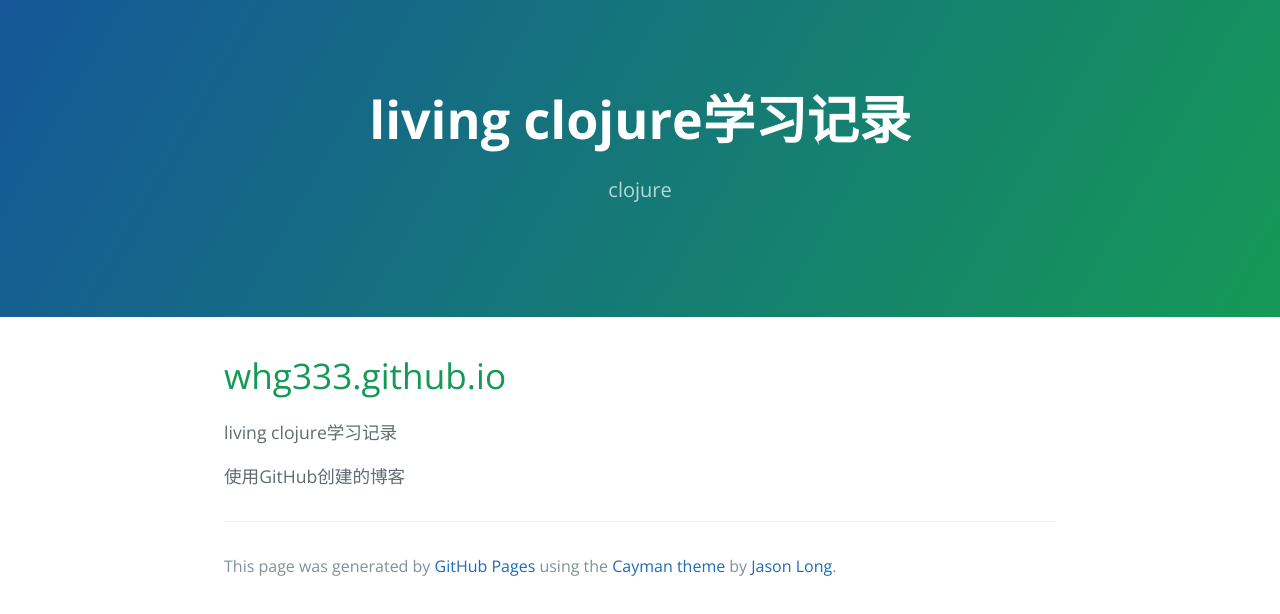
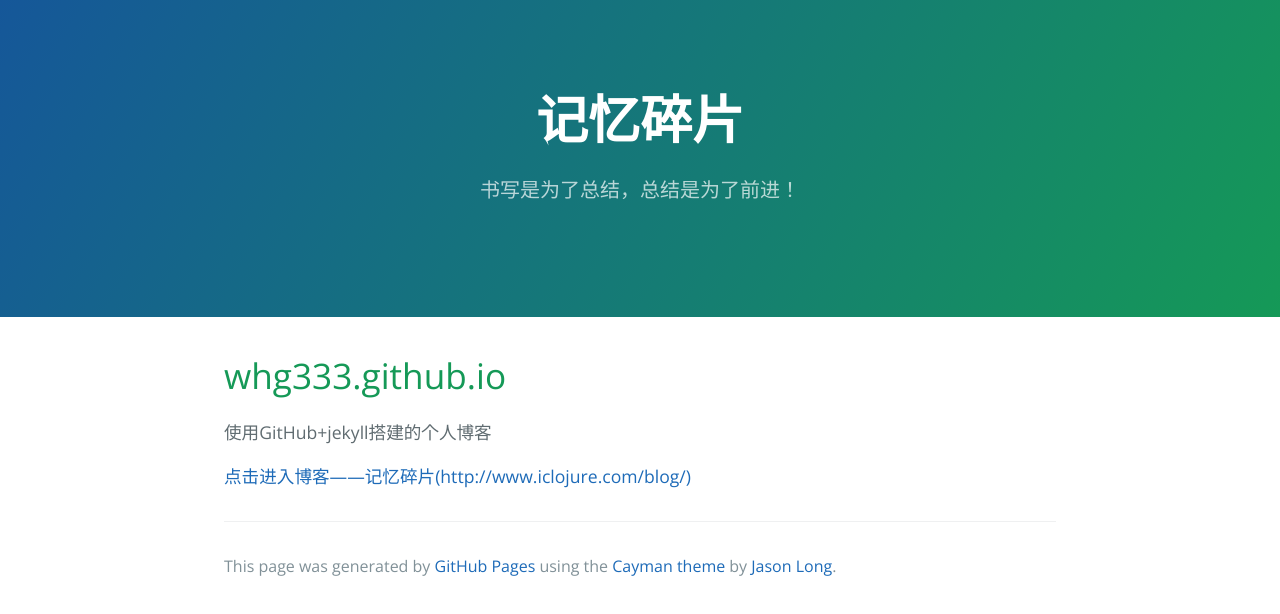
Before and after one commit to whg333/whg333.github.io, a plain HTML site: page index.html in a window 1280 px wide. Drawn offline with nearby package versions, Linux system fonts and the light colour scheme.

Commit message:
主域www.iclojure.com页面修改

```diff
--- a/index.html
+++ b/index.html
@@ -2,7 +2,7 @@
 <html lang="en-us">
   <head>
     <meta charset="UTF-8">
-    <title>living clojure学习记录 by whg333</title>
+    <title>记忆碎片</title>
     <meta name="viewport" content="width=device-width, initial-scale=1">
     <link rel="stylesheet" type="text/css" href="stylesheets/normalize.css" media="screen">
     <link href='https://fonts.googleapis.com/css?family=Open+Sans:400,700' rel='stylesheet' type='text/css'>
@@ -11,17 +11,17 @@
   </head>
   <body>
     <section class="page-header">
-      <h1 class="project-name">living clojure学习记录</h1>
-      <h2 class="project-tagline">clojure</h2>
+      <h1 class="project-name">记忆碎片</h1>
+      <h2 class="project-tagline">书写是为了总结，总结是为了前进！</h2>
     </section>
 
     <section class="main-content">
       <h1>
 <a id="whg333githubio" class="anchor" href="#whg333githubio" aria-hidden="true"><span class="octicon octicon-link"></span></a>whg333.github.io</h1>
 
-<p>living clojure学习记录</p>
+<p>使用GitHub+jekyll搭建的个人博客</p>
 
-<p>使用GitHub创建的博客</p>
+<p><a href="http://www.iclojure.com/blog/">点击进入博客——记忆碎片(http://www.iclojure.com/blog/)</a></p>
 
       <footer class="site-footer">
 
--- a/params.json
+++ b/params.json
@@ -1 +1 @@
-{"name":"living clojure学习记录","tagline":"clojure","body":"# whg333.github.io\r\nliving clojure学习记录\r\n\r\n使用GitHub创建的博客","google":"","note":"Don't delete this file! It's used internally to help with page regeneration."}
+{"name":"记忆碎片","tagline":"书写是为了总结，总结是为了前进！","body":"# whg333.github.io\r\n记忆碎片\r\n\r\n使用GitHub+jekyll搭建的个人博客","google":"","note":"Don't delete this file! It's used internally to help with page regeneration."}
```
Also changed, not shown: 1 other file.
